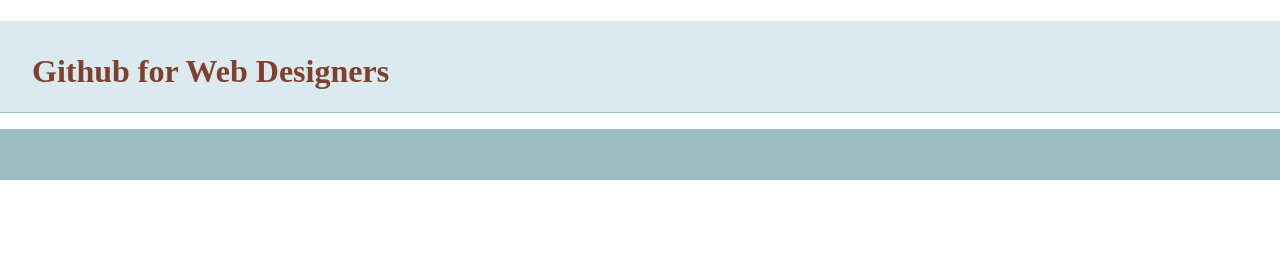
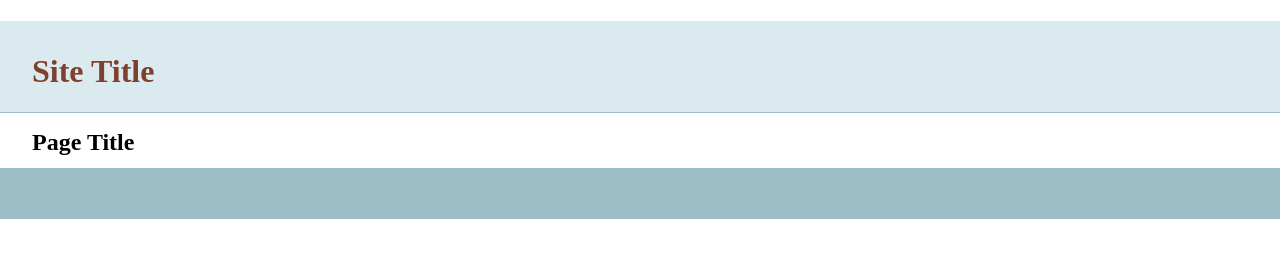
Before and after one commit to loopy3025/git-basics, a plain HTML site: page index.html in a window 1280 px wide. Drawn offline with nearby package versions, Linux system fonts and the light colour scheme.

Commit message:
added more nfo to template

```diff
--- a/index.html
+++ b/index.html
@@ -14,11 +14,12 @@
     </head>
     <body>
     <header>
-	<h1><span aria-hidden="true" data-icon="&#xE087;" class="github-icon"></span> Github for Web Designers</h1>
+	<h1><span aria-hidden="true" data-icon="&#xE087;" class="github-icon"></span> Site Title</h1>
     </header>
     <nav id="pageNav">
     </nav>
     <main>
+		<h2>Page Title</h2>
     </main>
     <footer>
     </footer>
```
